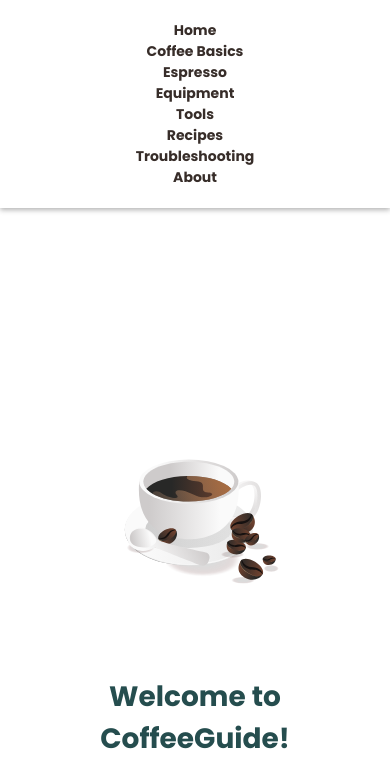
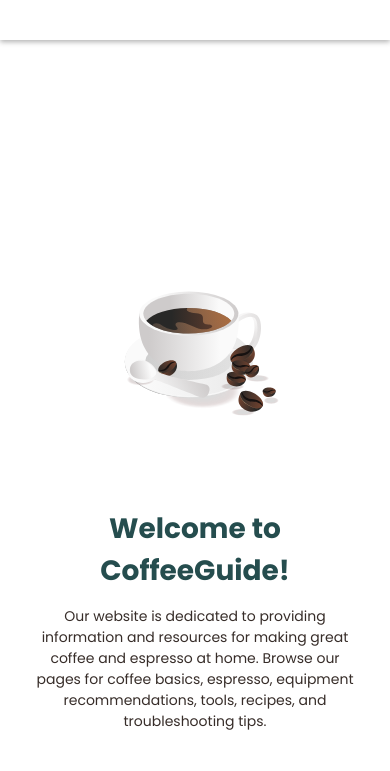
Before and after one commit to KhanxMo/CoffeeGuide, a plain HTML site: page index.html in a window 390 px wide. Shown: the top 771 px of the page. Drawn offline with nearby package versions, Linux system fonts and the light colour scheme.

Commit message:
collapsing mobile navbar

```diff
--- a/index.html
+++ b/index.html
@@ -4,7 +4,7 @@
         <title>Homepage</title>
 
         <meta charset="UTF-8">
-        <meta name="viewport" content="width=device-width, initial-scale=1.0">
+        <meta name="viewport" content="width=device-width, initial-scale=1.0, minimum-scale=1"">
 
         <meta name="author" content="Muhammad Khan">
         <meta name="date" content="2023-03-28">
@@ -15,8 +15,8 @@
 
     <body>
 
-        <nav>
-            <ul>
+        <nav class="navbar">
+            <ul class="nav-links">
                 <li><a href="index.html">Home</a></li>
                 <li><a href="coffee-basics.html">Coffee Basics</a></li>
                 <li><a href="espresso.html">Espresso</a></li>
@@ -78,5 +78,8 @@
         <script src="/scripts/progressBar.js"></script>
         <script src="/scripts/darkmode.js"></script>
 
+        <script src="https://code.jquery.com/jquery-3.6.0.min.js"></script>
+        <script src="scripts/toggleNav.js"></script>
+
     </body>
 </html>
--- /dev/null
+++ b/scripts/toggleNav.js
@@ -0,0 +1,5 @@
+$(document).ready(function () {
+    $('.navbar').click(() => {
+      $('.nav-links').toggleClass('active');
+    });
+  });
--- a/styles/globalStyles.css
+++ b/styles/globalStyles.css
@@ -433,10 +433,11 @@ button.darkModeButton:hover{
     }
 
 
-    nav{
-        position: relative;
-        top: 0;
-        left: 0;
+
+    .navbar{
+        position: sticky;
+        top: 0px;
+        left: 0px;
         width: 100%;
         padding: 20px 0px;
         background-color: var(--background);
@@ -444,12 +445,22 @@ button.darkModeButton:hover{
         text-align: center;
     }
 
-    nav ul {
+    .nav-links {
+        display: none;
+    }
+
+    .nav-links.active {
         display: flex;
         flex-direction: column;
-        justify-content: center;
+        justify-content: left;
         margin: 0;
         padding: 0;
+    }
+
+    .progress-bar{
+        position: fixed;
+        top: 0px;
+        z-index: 999;
     }
 
     .welcome-section{
@@ -482,10 +493,6 @@ button.darkModeButton:hover{
         left: 30px;
     }
 
-    .progress-bar{
-        position: fixed;
-        top: 0px;
-        z-index: 999;
-    }
+
 
 }
```
Also changed, not shown: about.html (+5 -2 lines), coffee-basics.html (+5 -2 lines), equipment.html (+5 -3 lines), espresso.html (+5 -2 lines), recipes.html (+3 -2 lines), tools.html (+5 -2 lines), troubleshooting.html (+3 -2 lines).
